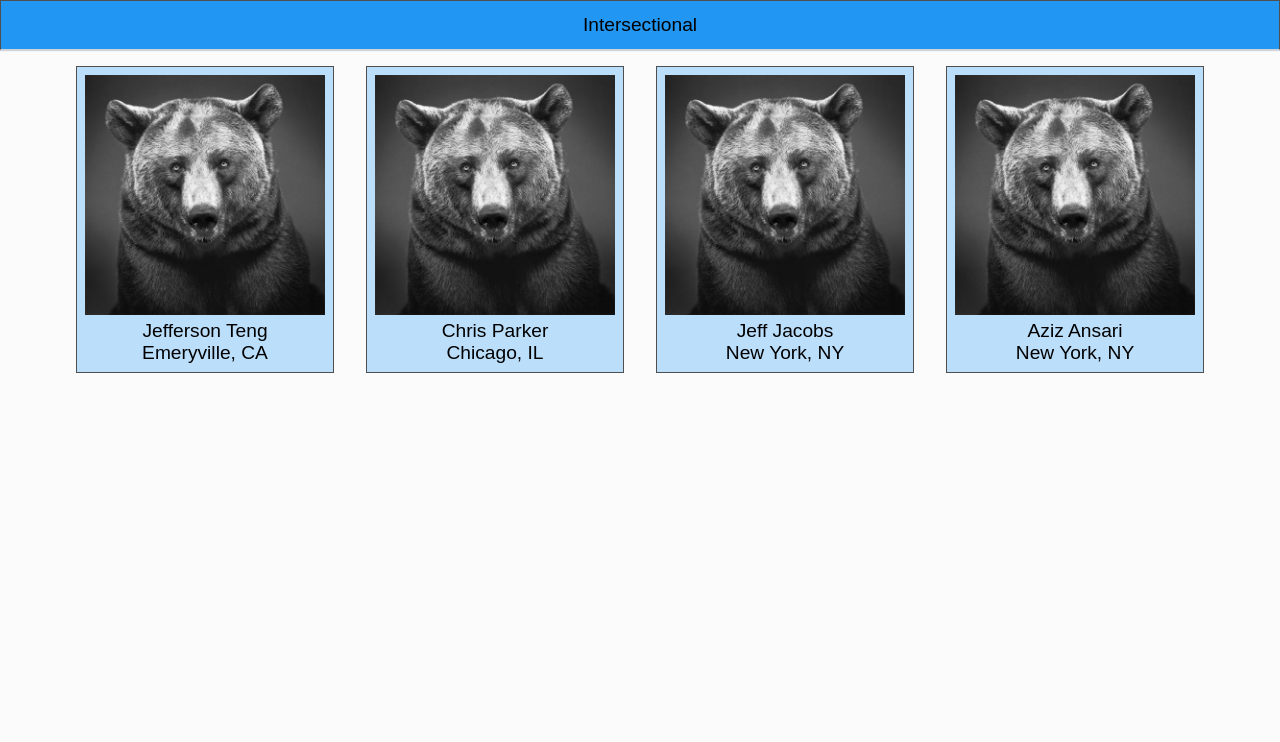
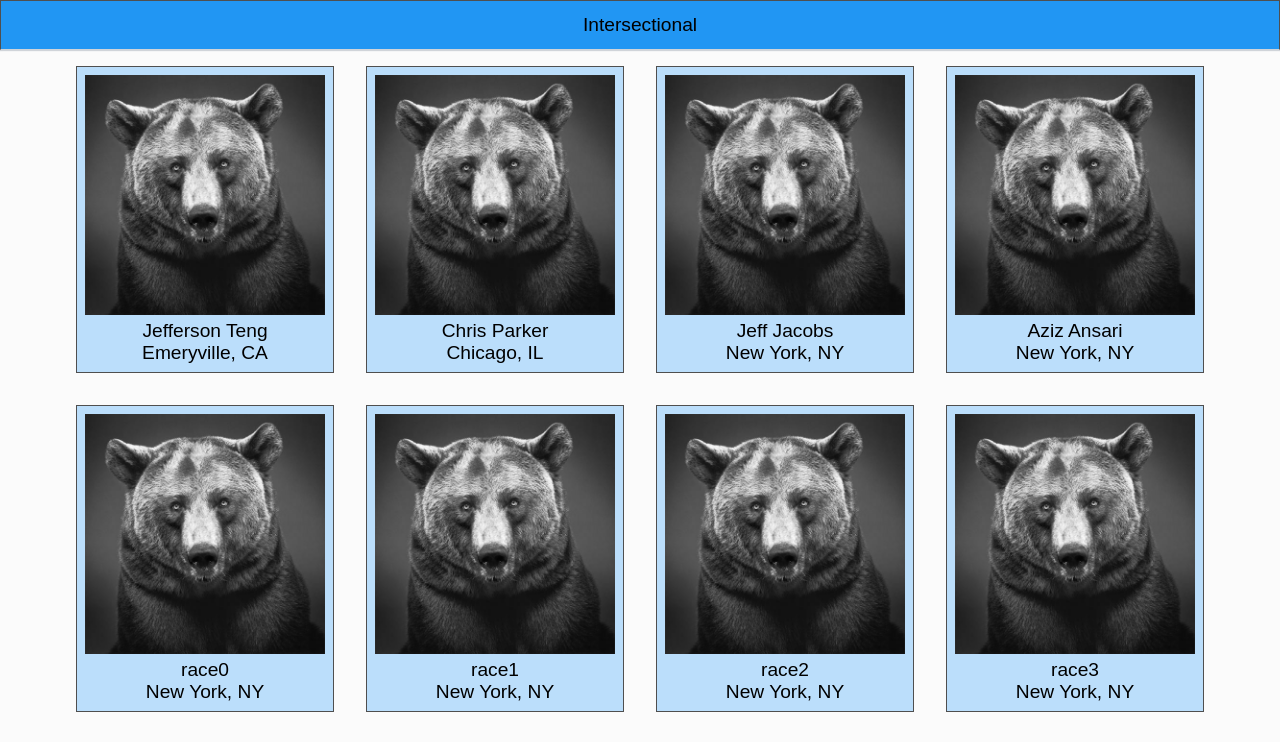
Before and after one commit to jeffersonteng/mosaic, a React app: page / in a window 1280 px wide. Shown: the top 742 px of the page. Built offline with nearby package versions, Linux system fonts and the light colour scheme.

Commit message:
Filter users by Race

```diff
--- a/components/App.js
+++ b/components/App.js
@@ -67,6 +67,36 @@ const users = {
                   "city": "New York",
                   "state": "NY",
                   "race": [2]
+                },
+                4: {
+                    "name": "race0",
+                    "city": "New York",
+                    "state": "NY",
+                    "race": [0]
+                },
+                5: {
+                    "name": "race1",
+                    "city": "New York",
+                    "state": "NY",
+                    "race": [1]
+                },
+                6: {
+                    "name": "race2",
+                    "city": "New York",
+                    "state": "NY",
+                    "race": [2]
+                },
+                7: {
+                    "name": "race3",
+                    "city": "New York",
+                    "state": "NY",
+                    "race": [3]
+                },
+                8: {
+                    "name": "race4",
+                    "city": "New York",
+                    "state": "NY",
+                    "race": [4]
                 }
               };
 
@@ -79,8 +109,32 @@ class App extends React.Component {
            selectedOrientations: []
        };
     }
+
     handleRaceClick(raceId) {
-        console.log("clicked race: " + raceId);
+        var selectedRaces = this.state.selectedRaces;
+        var idx = -1;
+        for (var i=0; i < selectedRaces.length; i++) {
+            if (selectedRaces[i] === raceId) {
+                idx = i;
+                break;
+            }
+        }
+        console.log("idx: " + idx);
+        console.log("selected race: " + raceId);
+
+        if (idx !== -1) { // exists
+            console.log("exists! the state is going to be set to: ");
+            console.log(selectedRaces.slice(0, idx).concat(selectedRaces.slice(idx + 1)));
+            this.setState({
+                selectedRaces: selectedRaces.slice(0, idx).concat(selectedRaces.slice(idx + 1))
+            });
+        } else {
+            console.log("no exists the state is going to be set to: ");
+            console.log(selectedRaces.concat(raceId));
+            this.setState({
+                selectedRaces: selectedRaces.concat(raceId)
+            });
+        }
     }
 
     handleGenderClick(genderId) {
@@ -95,25 +149,42 @@ class App extends React.Component {
         const raceComponentList = [];
 
         for (var id in races) {
-          raceComponentList.push(<MenuItem key={id} id={id} name={races[id]} handleItemClick={this.handleRaceClick}/>);
+            raceComponentList.push(<MenuItem key={id} id={id} name={races[id]} handleItemClick={this.handleRaceClick.bind(this)}/>);
         }
 
         const genderComponentList = [];
 
         for (var id in genders) {
-          genderComponentList.push(<MenuItem key={id} id={id} name={genders[id]} handleItemClick={this.handleGenderClick}/>);
+            genderComponentList.push(<MenuItem key={id} id={id} name={genders[id]} handleItemClick={this.handleGenderClick.bind(this)}/>);
         }
 
         const orientationComponentList = [];
 
         for (var id in orientations) {
-          orientationComponentList.push(<MenuItem key={id} id={id} name={orientations[id]} handleItemClick={this.handleOrientationClick}/>);
+            orientationComponentList.push(<MenuItem key={id} id={id} name={orientations[id]} handleItemClick={this.handleOrientationClick.bind(this)}/>);
         }
 
         const userComponentList = [];
 
-        for (var id in users) {
-          userComponentList.push(<User key={id} user={users[id]} />);
+        var tempState = this.state;
+        console.log("selected poop: " + tempState.selectedRaces);
+
+        if (tempState.selectedRaces.length === 0) {
+            for (var id in users) {
+                userComponentList.push(<User key={id} user={users[id]} />);
+            }
+        } else {
+            for (var id in users) {
+                var isRaceMatch = users[id]["race"].filter(function(n) {
+                        return tempState.selectedRaces.indexOf(n.toString()) !== -1;
+                    }).length > 0;
+                console.log(users[id]["race"]);
+                console.log(isRaceMatch);
+
+                if (isRaceMatch) {
+                    userComponentList.push(<User key={id} user={users[id]} />);
+                }
+            }
         }
 
         return (
--- a/components/MenuItem.js
+++ b/components/MenuItem.js
@@ -7,6 +7,7 @@ class MenuItem extends React.Component {
   }
 
   handleClick() {
+    console.log("hello");
     this.props.handleItemClick(this.props.id);
     console.log("item clicked");
     this.setState({
```
